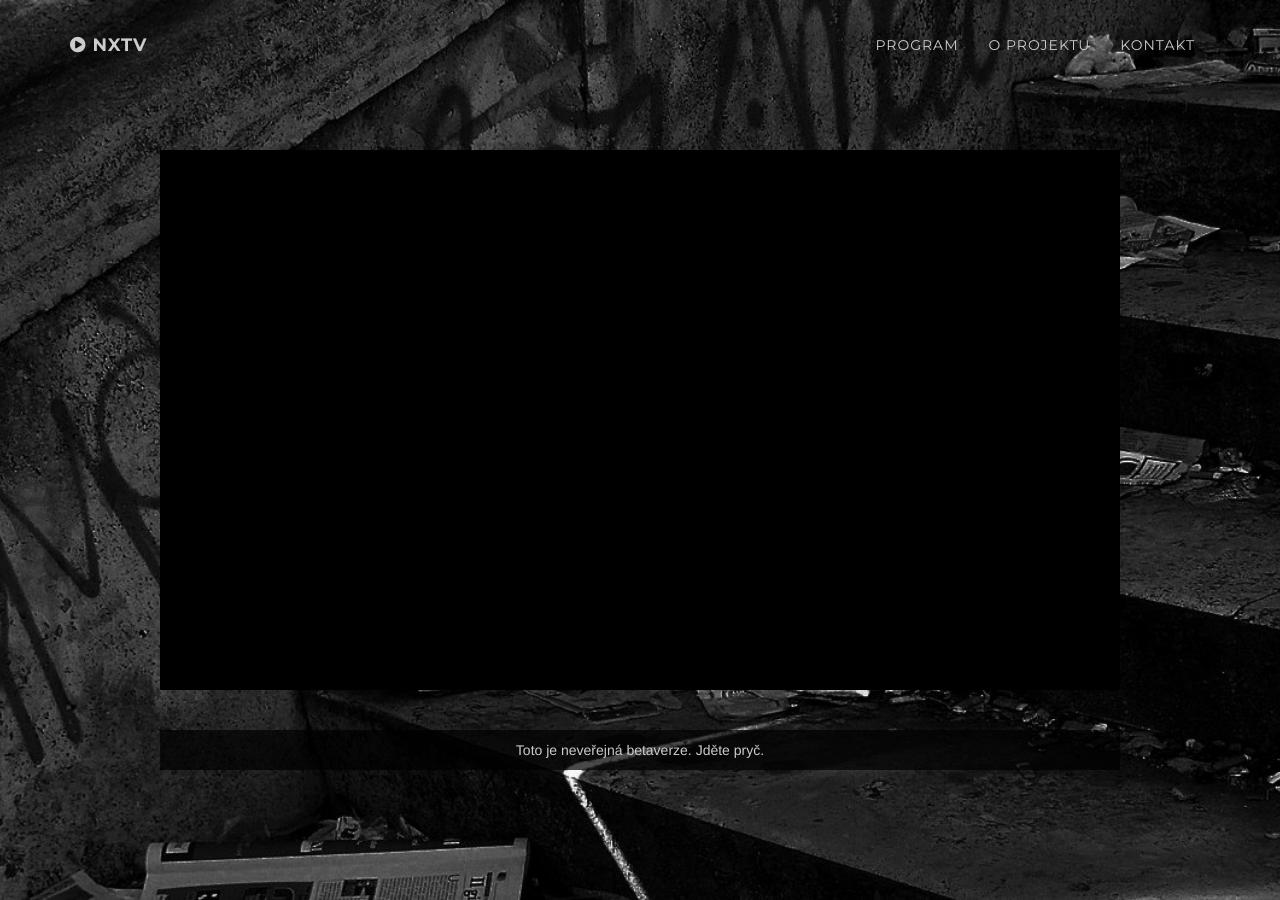
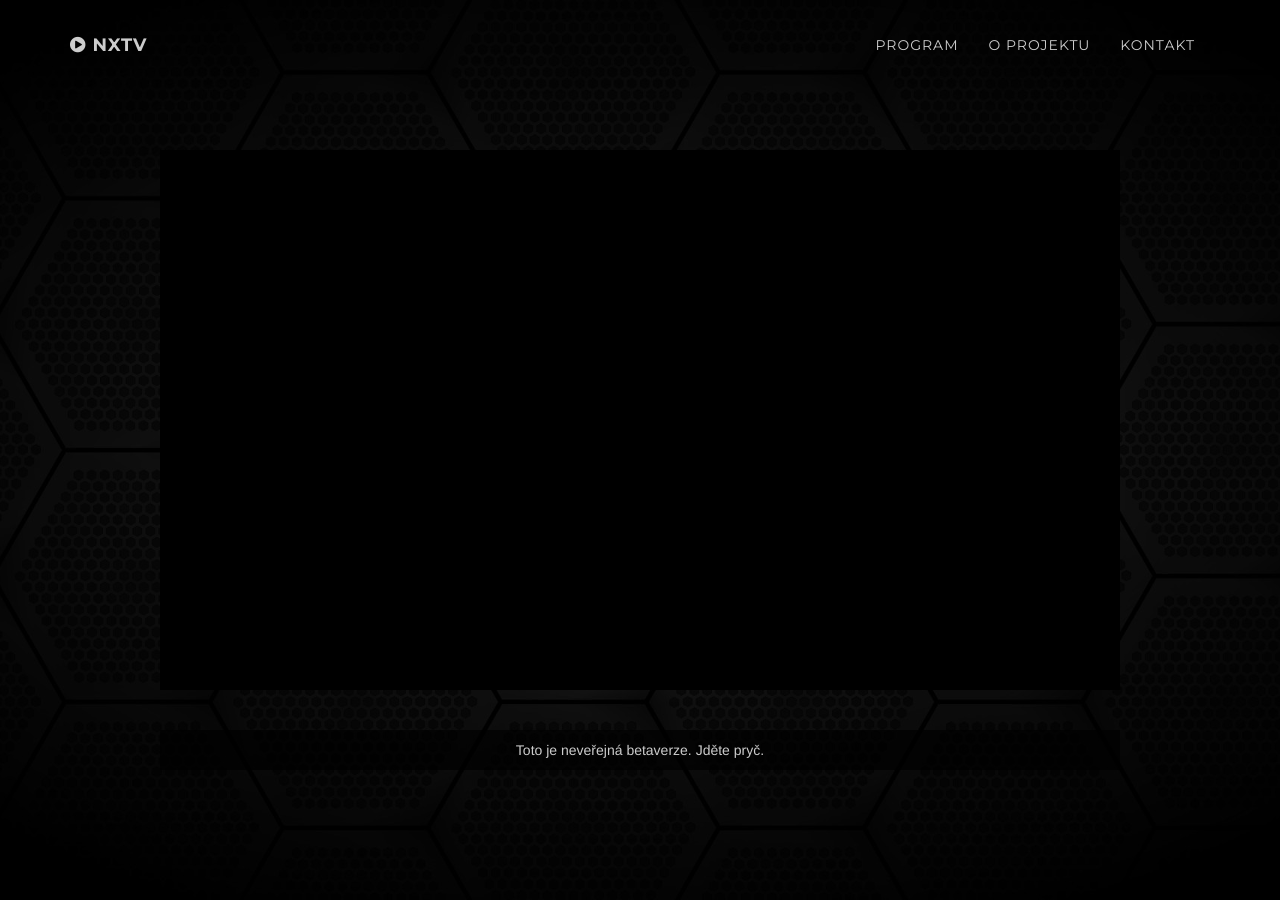
Before and after one commit to gvsurenderreddy/opennx.github.io, a Jekyll site: the page built from index.html, in a window 1280 px wide and 900 px high. Built offline with Jekyll 4.4.1, drawn with Linux system fonts in a browser that asks for light colours; nearby versions of some CDN libraries; Markdown is read by kramdown in place of the engine named in the settings; some of the changed text lies outside the part shown.

Commit message:
Update 2014-04-15

```diff
--- a/_includes/about.html
+++ b/_includes/about.html
@@ -1,28 +1,26 @@
 <h2>O nxtv</h2>
 
-<div class="col-md-6">
+<p>
+nxtv je technologické demo "televizní stanice" postavené výhradně na open-source řešeních.
+Kompletní zdrojové kódy jsou/budou k dispozici na našem GitHub účtu a mohou sloužit každému
+zájemci o vlastní televizní vysílání.
+</p>
+
 <h3>Disclaimer pro RRTV</h3>
 <p>
     Zákon 231/2001 Sb. o provozování rozhlasového a televizního vysílání a o změně dalších zákonů,
     §1 odst 5a nám říká, že:
 </p>
-    <p>
 <blockquote>
     Za televizní vysílání se nepovažuje vysílání,
     které nemá povahu činnosti především hospodářské nebo které nesoutěží s
     televizním vysíláním
 </blockquote>
+<p>
+    Televizní vysílání tedy neprovozujeme. Zároveň neposkytujeme žádnou audiovizuální službu na vyžádání.
 </p>
-    <p>
-        Takže nejsme televize, protože z toho nemáme ani korunu a to, co v ČR vysílá
-        pro nás není žádná konkurence.
-    </p>
-</div>
 
-<div class="col-md-6">
-    <h3>Disclaimer pro OSA a spol.</h3>
+<h3>Disclaimer pro OSA a spol</h3>
 <p>
     Vše, co vysíláme je licencováno pod některou z variant Creative Commons či kompatibilní licencí.
-        Autoři zastupovaní jakoukoliv mafií sem mají zákaz vstupu.
 </p>
-</div>
--- a/css/main.css
+++ b/css/main.css
@@ -7,9 +7,14 @@
 
 body {
     font-family: "Helvetica Neue",Helvetica,Arial,sans-serif;
+    background-color: #000;
     color: #ccc;
-    webkit-tap-highlight-color: rgba(255,255,255,.2);
-    background-color: #000;
+
+    background: url(../img/bkg.jpg) no-repeat bottom center fixed;
+    -webkit-background-size: cover;
+    -moz-background-size: cover;
+    background-size: cover;
+    -o-background-size: cover;
 }
 
 
@@ -137,26 +142,6 @@
     padding : 50px 0;
     text-align: center;
     color: #ccc;
-
-    background-color: #000;
-
-}
-
-
-#live {
-    background: url(../img/intro-bg.jpg) no-repeat bottom center scroll;
-    -webkit-background-size: cover;
-    -moz-background-size: cover;
-    background-size: cover;
-    -o-background-size: cover;
-}
-
-#about {
-    background: url(../img/about-bg.jpg) no-repeat bottom center scroll;
-    -webkit-background-size: cover;
-    -moz-background-size: cover;
-    background-size: cover;
-    -o-background-size: cover;
 }
 
 
```
Also changed, not shown: img/bkg.jpg (added), img/intro-bg.jpg (deleted). Lines whose indentation alone changed are shown as unchanged.
